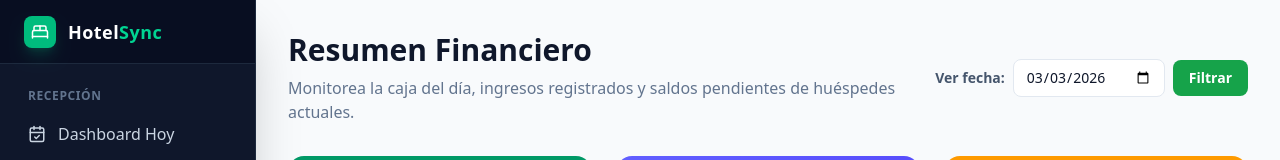
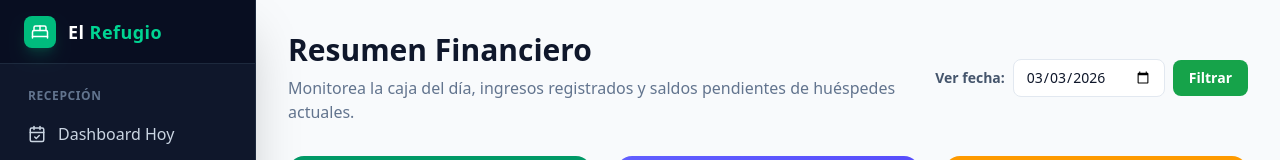
Before and after one commit to AgustinReiden/sistema-hotel, a Next.js app: page /admin/finances in a window 1280 px wide. Shown: the top 160 px of the page. Built offline with nearby package versions, Linux system fonts and the light colour scheme; no server answers; the database is empty.

Commit message:
Update UI texts and fix admin role access bug

```diff
--- a/src/app/admin/RoomCard.tsx
+++ b/src/app/admin/RoomCard.tsx
@@ -314,7 +314,7 @@ export default function RoomCard({ room }: RoomCardProps) {
                   onClick={() => setIsWalkInModalOpen(true)}
                   className="w-full bg-emerald-50 hover:bg-emerald-100 text-emerald-700 border border-emerald-200 px-3 py-2.5 rounded-lg text-sm font-bold transition-colors shadow-sm"
                 >
-                  Asignar Walking
+                  Hacer Check-In
                 </button>
                 <button
                   onClick={onSetMaintenance}
--- a/src/app/admin/Sidebar.tsx
+++ b/src/app/admin/Sidebar.tsx
@@ -12,7 +12,7 @@ export default function Sidebar({ role, userEmail }: { role: string; userEmail:
                     <BedDouble size={18} className="text-white" />
                 </div>
                 <Link href="/">
-                    <span className="text-white font-bold text-lg tracking-wide hover:opacity-80 transition-opacity">Hotel<span className="text-emerald-400">Sync</span></span>
+                    <span className="text-white font-bold text-lg tracking-wide hover:opacity-80 transition-opacity">El <span className="text-emerald-400">Refugio</span></span>
                 </Link>
             </div>
 
--- a/src/app/admin/layout.tsx
+++ b/src/app/admin/layout.tsx
@@ -12,11 +12,10 @@ export default async function AdminLayout({
     let role = "receptionist";
     let userEmail = user?.email || "";
     if (user) {
-        const { data: profile } = await supabase.from('profiles').select('role, email').eq('id', user.id).single();
+        const { data: profile } = await supabase.from('profiles').select('role').eq('id', user.id).single();
         if (profile?.role) {
             role = profile.role;
         }
-        if (profile?.email) userEmail = profile.email;
     }
 
     return (
```
Also changed, not shown: .claude/settings.local.json, commit_msg.txt (deleted).
